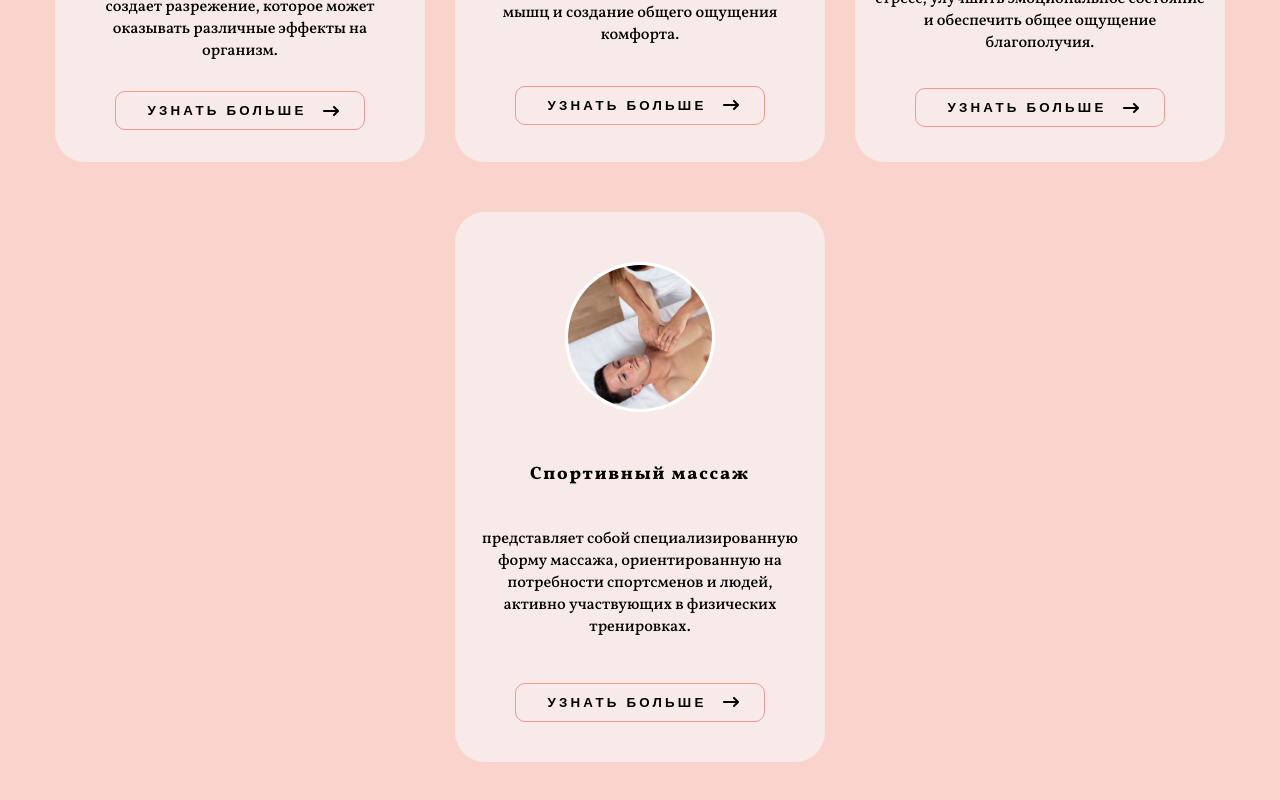
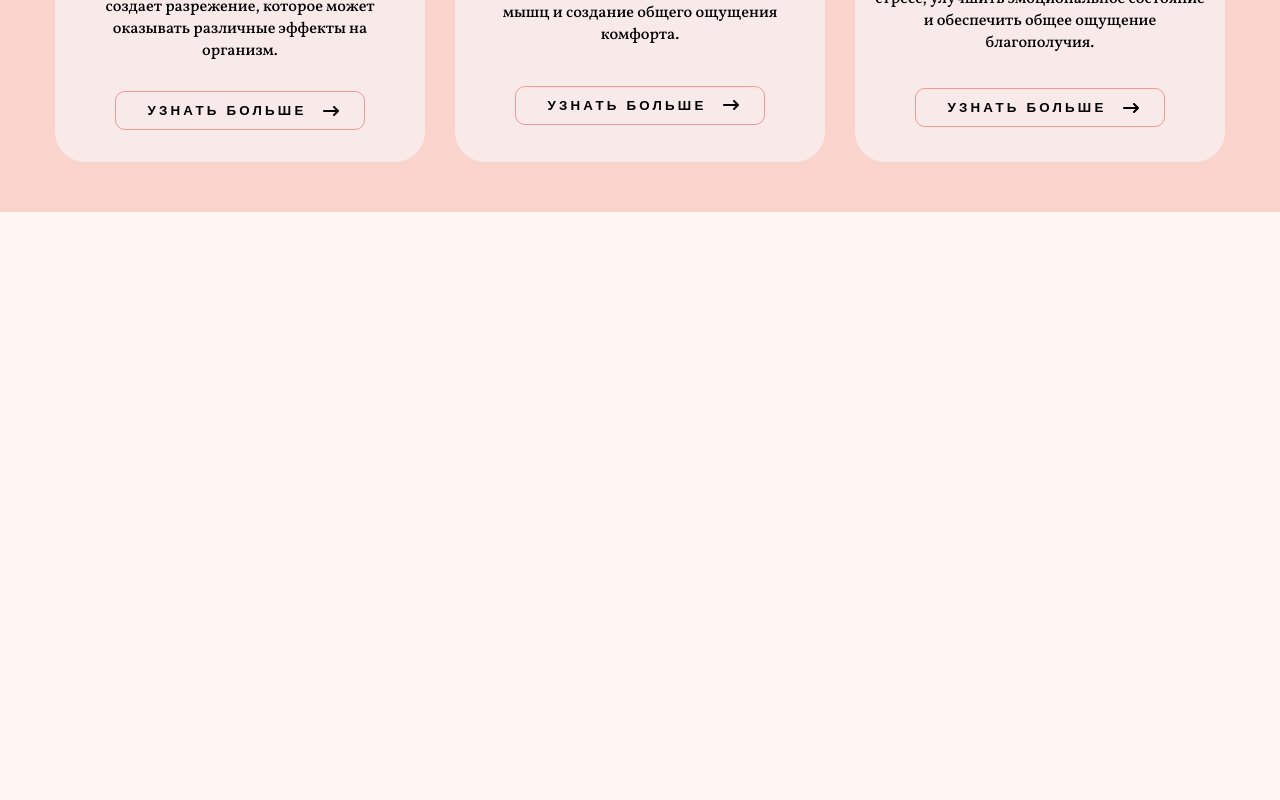
Before and after one commit to Bezniak/massage, a React (Create React App) app: page / in a window 1280 px wide. Shown: the part 3238-4038 px from the top of the page. After the commit the page ends 3450 px from the top, so only its background shows below. Built offline with nearby package versions, Linux system fonts and the light colour scheme.

Commit message:
1 commit

```diff
--- a/src/App.tsx
+++ b/src/App.tsx
@@ -62,12 +62,6 @@ const massageData = [
         title: 'Расслабляющий массаж',
         description: 'вид массажа, который направлен на достижение общего расслабления и уменьшение напряжения в теле. Он является эффективным способом снять стресс, улучшить эмоциональное состояние и обеспечить общее ощущение благополучия. ',
     },
-    {
-        id: 10,
-        image: '/SportsMassage.png',
-        title: 'Спортивный массаж',
-        description: 'представляет собой специализированную форму массажа, ориентированную на потребности спортсменов и людей, активно участвующих в физических тренировках.',
-    },
 ]
 
 
```
